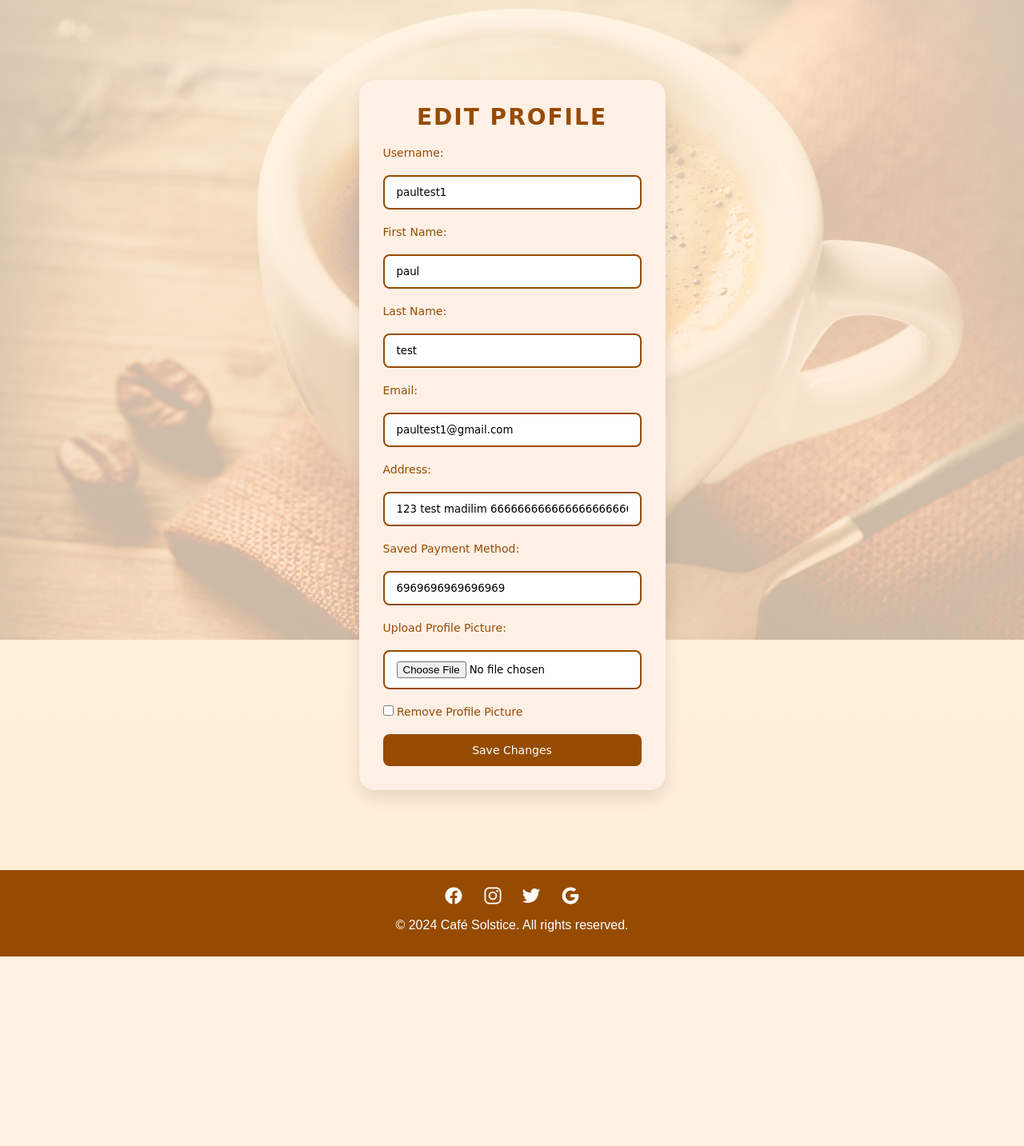
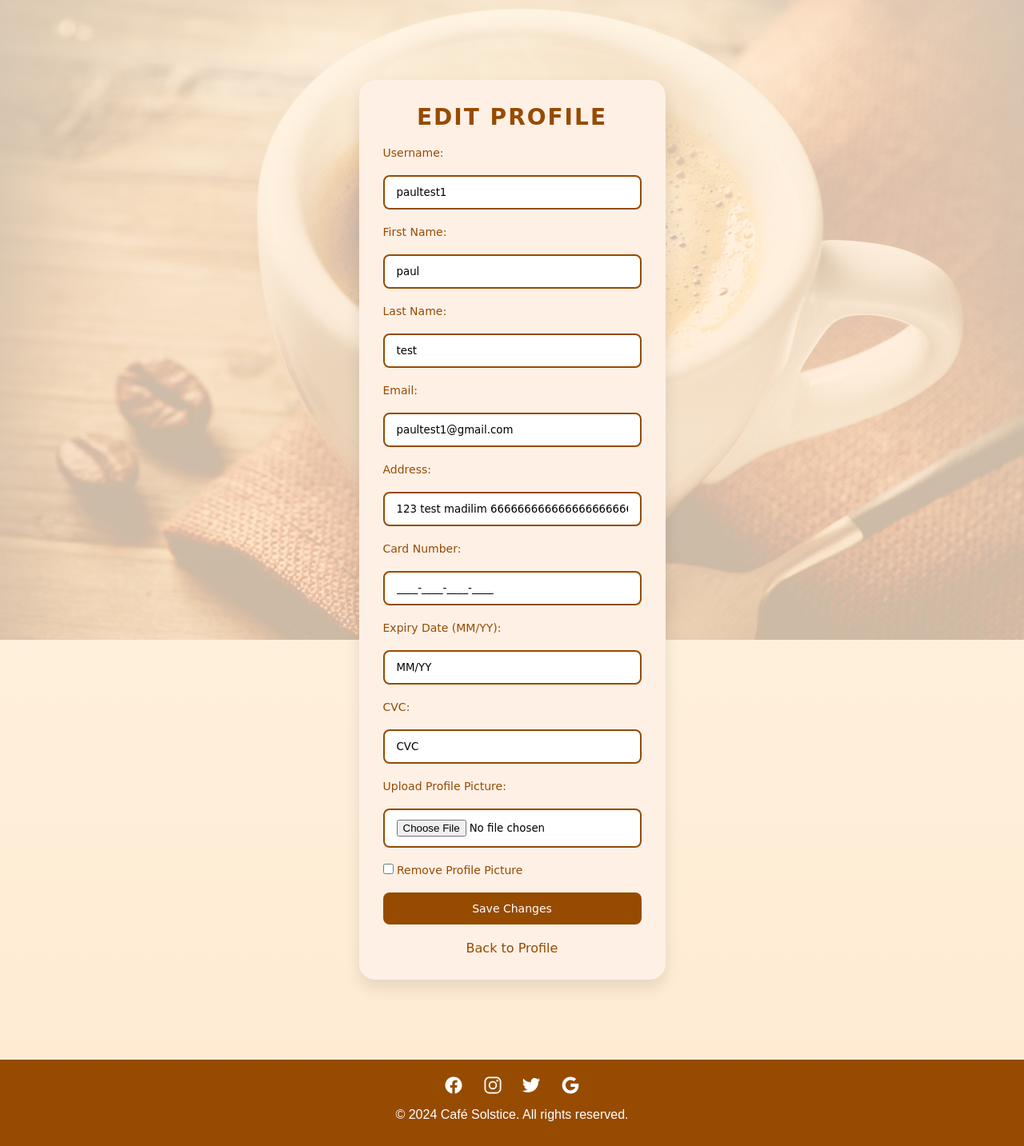
Before and after one commit to pasebast/wbdv2, a PHP site: page /WBDV112/edit_profile.php in a window 1280 px wide. Shown: the whole page at 80% size. Before the commit the page ends 1196 px from the top, so only its background shows below. Run offline with PHP 8.4, Linux system fonts and the light colour scheme; a user stored in the database is signed in; data comes from the database, SQL or seed files in the repository; some libraries are stand-ins or nearby versions.

Commit message:
Add files via upload

```diff
--- a/WBDV112 - Cafe/edit_profile.php
+++ b/WBDV112 - Cafe/edit_profile.php
@@ -34,6 +34,20 @@ if ($_SERVER['REQUEST_METHOD'] == 'POST') {
     $email = $_POST['email'];
     $address = $_POST['address'];
     $saved_payment = $_POST['saved_payment'];
+	$expiry_date = $_POST['expiry_date']; // Add expiry date
+    $cvc = $_POST['cvc']; // Add CVC
+
+
+// Convert MM/YY to YYYY-MM-DD for SQL
+    $expiry_parts = explode('/', $expiry_date);
+    if (count($expiry_parts) === 2) {
+        $month = intval($expiry_parts[0]);
+        $year = intval($expiry_parts[1]) + 2000; // Add 2000 to get full year (e.g., 23 becomes 2023)
+        $expiry_date_sql = $year . '-' . str_pad($month, 2, '0', STR_PAD_LEFT) . '-01'; // Set day to 01
+    } else {
+        $expiry_date_sql = null; // Handle invalid date formats appropriately
+    }
+
 
     // Check if the username is already taken by another user
     $check_username = "SELECT id FROM users WHERE username='$username' AND id != '$user_id'";
@@ -90,8 +104,8 @@ if ($_SERVER['REQUEST_METHOD'] == 'POST') {
 
         // Only proceed if there are no errors
         if (empty($error)) {
-            // Update user details, including the profile picture
-            $sql = "UPDATE users SET username='$username', first_name='$first_name', last_name='$last_name', email='$email', address='$address', saved_payment='$saved_payment', profile_picture='$profile_picture' WHERE id='$user_id'";
+            // Update user details, including the profile picture, expiry date, and CVC
+            $sql = "UPDATE users SET username='$username', first_name='$first_name', last_name='$last_name', email='$email', address='$address', saved_payment='$saved_payment', expiry_date='$expiry_date_sql', cvc='$cvc', profile_picture='$profile_picture' WHERE id='$user_id'";
             if ($conn->query($sql) === TRUE) {
                 header('Location: profile.php');
                 exit;
@@ -140,8 +154,15 @@ $conn->close();
         <label for="address">Address:</label>
         <input type="text" name="address" value="<?php echo htmlspecialchars($user['address']); ?>" required>
 
-        <label for="saved_payment">Saved Payment Method:</label>
-        <input type="text" name="saved_payment" value="<?php echo htmlspecialchars($user['saved_payment']); ?>" placeholder="Enter card number" pattern="\d{16}" title="Enter a valid 16-digit card number or leave it blank.">
+        <label for="saved_payment">Card Number:</label>
+        <input type="text" id="saved_payment" name="saved_payment" placeholder="____-____-____-____" required pattern="\d{4}-\d{4}-\d{4}-\d{4}" title="Please enter a valid card number format." maxlength="19" oninput="formatCardNumber(this)">
+
+		<label for="expiry_date">Expiry Date (MM/YY):</label>
+		<input type="text" id="expiry_date" name="expiry_date" placeholder="MM/YY" required pattern="^(0[1-9]|1[0-2])\/?([0-9]{2})$" title="Please enter a valid expiry date in MM/YY format." maxlength="5" oninput="formatExpiryDate(this)" onblur="validateExpiryDate(this)">
+
+		<label for="cvc">CVC:</label>
+		<input type="text" id="cvc" name="cvc" placeholder="CVC" required maxlength="3" pattern="^\d{3}$" title="Please enter a valid 3-digit CVC code." oninput="this.value = this.value.replace(/\D/g, '').slice(0, 3);">
+
 
         <label for="profile_picture">Upload Profile Picture:</label>
         <input type="file" name="profile_picture" accept="image/*">
@@ -153,7 +174,58 @@ $conn->close();
 
         <button type="submit" class="edit-btn">Save Changes</button>
     </form>
+	<a href="profile.php" class="back-btn">Back to Profile</a>
+
 </div>
+
+<script>
+function formatExpiryDate(input) {
+    // Remove all non-digit characters
+    const value = input.value.replace(/\D/g, '');
+
+    // Format the value as MM/YY
+    const formattedValue = value.replace(/(\d{2})(\d+)/, '$1/$2');
+
+    // Set the formatted value back to the input
+    input.value = formattedValue;
+}
+
+function validateExpiryDate(input) {
+    const value = input.value;
+    if (value) {
+        const parts = value.split('/');
+        const month = parseInt(parts[0], 10);
+        const year = parseInt(parts[1], 10) + 2000; // Convert YY to YYYY
+
+        // Get the current date
+        const now = new Date();
+        const currentYear = now.getFullYear();
+        const currentMonth = now.getMonth() + 1; // Months are zero-indexed
+
+        // Check if the card is expired
+        if (year < currentYear || (year === currentYear && month < currentMonth)) {
+            alert('The card has expired. Please enter a valid expiry date.');
+            input.value = ''; // Clear the input field
+        }
+    }
+}
+
+
+
+function formatCardNumber(input) {
+    // Remove all non-digit characters
+    const value = input.value.replace(/\D/g, '');
+
+    // Format the value as XXXX-XXXX-XXXX-XXXX
+    const formattedValue = value.replace(/(\d{4})(?=\d)/g, '$1-');
+
+    // Set the formatted value back to the input
+    input.value = formattedValue;
+}
+
+</script>
+
+
  <!-- Include the footer -->
     <?php include('footer.php'); ?>
 </body>
```
